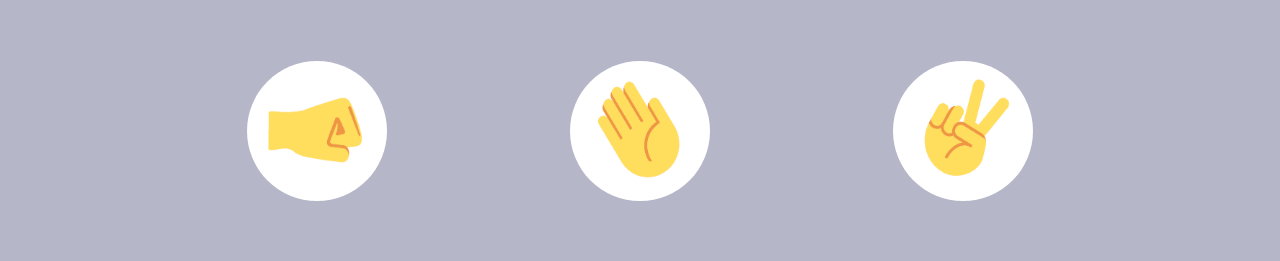
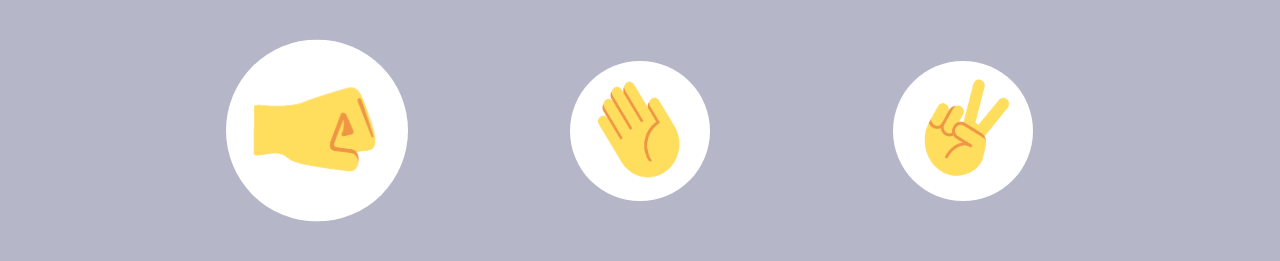
Before and after one commit to MattuW4/Rock-paper-scissors-JavaScript-game, a plain HTML site: page index.html in a window 1280 px wide. In both pictures the pointer is over the button 317 px from the left and 379 px from the top of the page. Shown: the part 247-508 px from the top of the page. Drawn offline with Linux system fonts and the light colour scheme.

Commit message:
Add hover feature to player buttons

```diff
--- a/assets/css/style.css
+++ b/assets/css/style.css
@@ -75,6 +75,8 @@ body {
 }
 
 /* Game section */
+
+/* Weapon section*/
 .weapon-choice-instruction {
     text-align: center;
     padding-left: 20px;
@@ -101,4 +103,6 @@ body {
     transition: 0.5s;
 }
 
-/* Weapon section*/
+.player-weapon-choice-button:hover {
+    transform: scale(1.3);
+}
```
